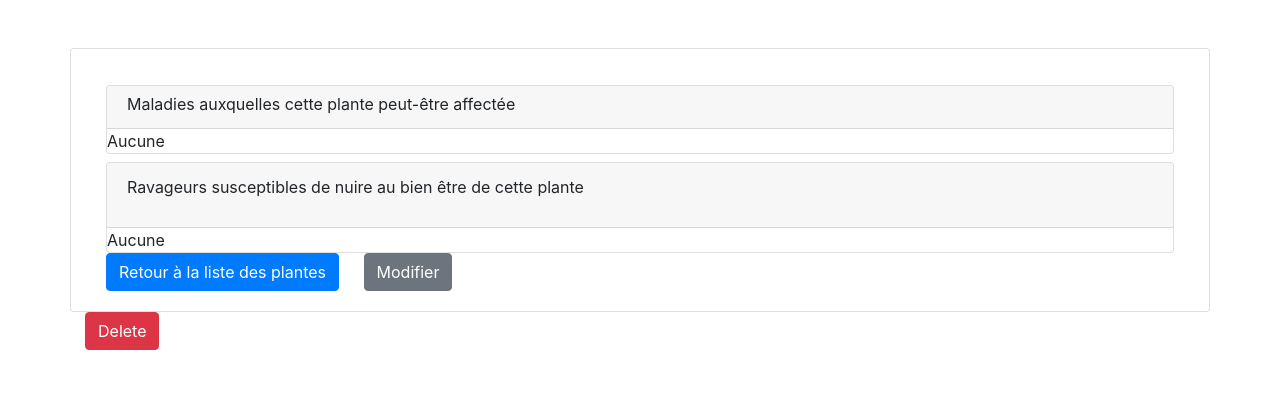
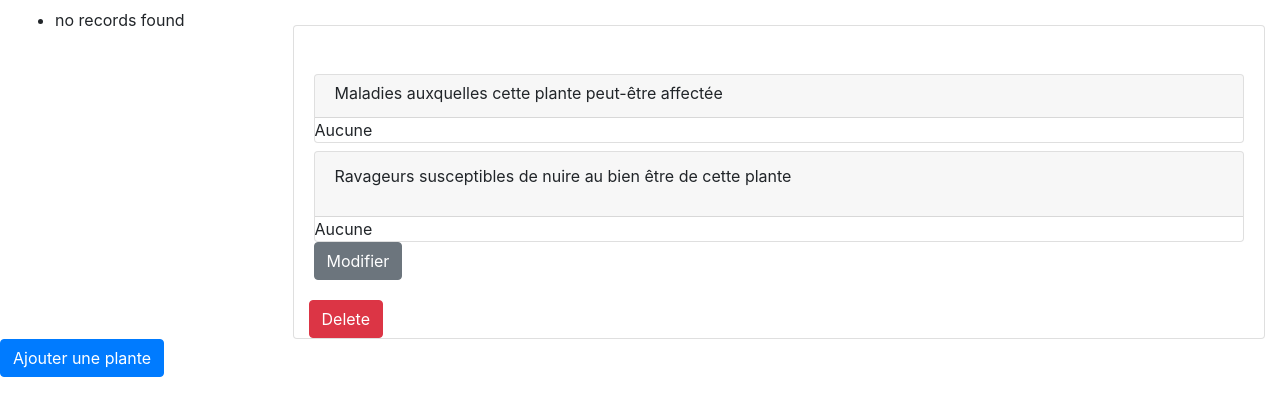
Before and after one commit to La-Guillotine/ifram, a Symfony app: template templates/plante/show.html.twig in a window 1280 px wide. Shown: the part 56-472 px from the top of the page. Run offline with Twig, Linux system fonts and the light colour scheme; the template is opened without the code that fills it, so the values that code supplies are empty; some libraries are stand-ins or nearby versions.

Commit message:
liste des plantes et description avec maladies sur la droite

```diff
--- /dev/null
+++ b/public/css/plantes.css
@@ -0,0 +1,14 @@
+#plantes{
+    margin-top : 1vh;
+    display :flex;
+    flex-direction:row;
+    flex-wrap: nowrap;
+    align-items: baseline;
+}
+
+.listPlantes{
+    flex-grow : 1;
+}
+.descPlantes{
+    flex-grow : 4;
+}
--- a/public/js/index.js
+++ b/public/js/index.js
@@ -3,8 +3,26 @@ $(document).ready(function(){
     $(".listPlantes > select").on('change', function(){
         let option = this.options[this.selectedIndex];
         console.log(option);
-        let plante = $(option).data();
-        console.log(plante);
-        alert(plante.plante.nom);
+        // let plante = $(option).data('plante');
+        // console.log(plante);
+        // alert(plante.sensible.nom);
+        // $('.nomPlante').text(plante.nom);
+        // $('.maladies').text(plante.sensible.nom);
+        let id = option.val();
+        $.ajax({
+            url:'App\Repository\PlanteRepository.php',
+            type:'get',
+            data: `id= ${id}`,
+            dataType:'json',
+            success:function(res, statut){
+                console.log(res);
+            },
+            error:function(res, statut, error){
+                console.error(error);
+            }
+        }
+
+
+        );
     });
 });
--- a/src/Controller/PlanteController.php
+++ b/src/Controller/PlanteController.php
@@ -51,10 +51,11 @@ class PlanteController extends AbstractController
     /**
      * @Route("/{id}", name="plante_show", methods={"GET"})
      */
-    public function show(Plante $plante): Response
+    public function show(PlanteRepository $planteRepository, Plante $plante): Response
     {
         return $this->render('plante/show.html.twig', [
             'plante' => $plante,
+            'plantes' => $planteRepository->findAll()
         ]);
     }
 
--- a/src/Entity/Bioagresseur.php
+++ b/src/Entity/Bioagresseur.php
@@ -254,4 +254,8 @@ abstract class Bioagresseur
 
         return $this;
     }
+
+    public function isInstanceOfMaladie() {
+        return $this instanceof Maladie;
+    }
 }
--- a/src/Repository/BioagresseurRepository.php
+++ b/src/Repository/BioagresseurRepository.php
@@ -34,7 +34,7 @@ class BioagresseurRepository extends ServiceEntityRepository
             ->getResult()
         ;
     }
-    */
+
 
     /*
     public function findOneBySomeField($value): ?Bioagresseur
--- a/templates/plante/index.html.twig
+++ b/templates/plante/index.html.twig
@@ -2,53 +2,28 @@
 
 {% block title %}Plantes{% endblock %}
 
+{% block stylesheets %}<link rel="stylesheet" href="{{ asset('css/plantes.css') }}" />{% endblock %}
 {% block body %}
-    <h1>Plante index</h1>
-    {{plantes|length}}
+
+    <div class="container-fluid" id="plantes">
         <div class="listPlantes">
-        <select>
-            <option autofocus>Please choose an option</option>
+            <ul>
                 {% for plante in plantes %}
-                {% set entryInfo = {
+                {#  {% set entryInfo = {
                         id: plante.id,
-                    nom: plante.nom
-                } %}
-                <option value="{{plante.id}}" data-plante='{{entryInfo|json_encode|raw}}'>{{plante.nom}}</option>
+                        nom: plante.nom,
+                        sensible:plante.sensible
+                    } %} #}
+                    <li {# data-plante={{entryInfo|json_encode|raw}} #}>
+                        <a class="card-link" href="{{ path('plante_show', {'id': plante.id}) }}">{{ plante.nom }}</a>
+                    </li>
                 {% else %}
-            <option value="0">no records found</option>
+                <li value="0">no records found</li>
                 {% endfor %}
-        </select>
+            </ul>
         </div>
-    <div class="descPlantes card">
-        <h5 class="card-title nomPlante"></h5>
-        <div class="card-body">
-            <p></p>
+        {% block descPlantes %}{% endblock %}
 
-            <div class="card maladies">
-                <h6 class="card-title">Maladies</h56>
     </div>
-            <div class="card ravageurs">
-                <h6 class="card-title">Ravageur</h6>
-            </div>
-        </div>
-    </div>
-    <!--<div class="container">
-        <table class="table">
-            {% for plante in plantes %}
-                <tr>
-                    <td><a class="btn" href="{{ path('plante_show', {'id': plante.id}) }}"><u>{{ plante.nom }}</u></a></td>
-                    <td>
-                        <a class="btn btn-secondary" href="{{ path('plante_edit', {'id': plante.id}) }}">Modifier</a>
-                    </td>
-                </tr>
-            {% else %}
-                <tr>
-                    <td colspan="4">no records found</td>
-                </tr>
-            {% endfor %}
-        </table>
-
-        <a class="btn btn-primary" href="{{ path('plante_new') }}">Ajouter une plante</a>
-    </div>-->
     <a class="btn btn-primary" href="{{ path('plante_new') }}">Ajouter une plante</a>
 {% endblock %}
--- a/templates/plante/show.html.twig
+++ b/templates/plante/show.html.twig
@@ -1,17 +1,25 @@
-{% extends 'base.html.twig' %}
+{% extends 'plante/index.html.twig' %}
 
 {% block title %} {{ plante.nom }} {% endblock %}
 
-{% block body %}
-    <h1> {{ plante.nom }} </h1>
-    <div class="card mt-5 container">
+{% block descPlantes %}
+    <div class="card descPlantes">
+        <h1 class="card-title"> {{ plante.nom }} </h1>
         <div class="card-body">
             <p>{{ plante.descriptif }}</p>
+        {% set maladies,ravageurs = [],[] %}
+        {% for bio in plante.sensible %}
+            {% if bio.instanceofMaladie %}
+                {% set maladies = [bio] %}
+            {% else %}
+                {% set ravageurs = [bio] %}
+            {% endif %}
+        {% endfor %}
 
             <div class="card mb-2">
                 <div class="card-header"><p class="card-subtitle">Maladies auxquelles cette plante peut-être affectée </p></div>
                 <ul class="list-group list-group-flush">
-                {% for maladie in plante.sensible %}
+                {% for maladie in maladies %}
                     <a class="card-link list-group-item" href="{{ path('maladie_show', {'id': maladie.id}) }}"> {{ maladie.nom }} </a>
                 {% else %}
                     Aucune
@@ -24,7 +32,7 @@
                     <p>Ravageurs susceptibles de nuire au bien être de cette plante</p>
                 </div>
                 <ul class="list-group list-group-flush">
-                {% for ravageur in plante.sensible %}
+                {% for ravageur in ravageurs %}
                     <a class="card-link list-group-item" href="{{ path('ravageur_show', {'id':ravageur.id}) }}"> {{ ravageur.nom }} </a>
                 {% else %}
                     Aucune
@@ -32,12 +40,13 @@
                 </ul>
             </div>
 
-            <a class="btn btn-primary card-link" href="{{ path('plante_index') }}">Retour à la liste des plantes</a>
+            {# <a class="btn btn-primary card-link" href="{{ path('plante_index') }}">Retour à la liste des plantes</a> #}
             <a class="btn btn-secondary card-link" href="{{ path('plante_edit', {'id': plante.id}) }}">Modifier</a>
 
 
         </div>
+        <div class="container">{{ include('plante/_delete_form.html.twig') }}</div>
     </div>
-    <div class="container">{{ include('plante/_delete_form.html.twig') }}</div>
+
 
 {% endblock %}
```
Lines whose indentation alone changed are shown as unchanged.
